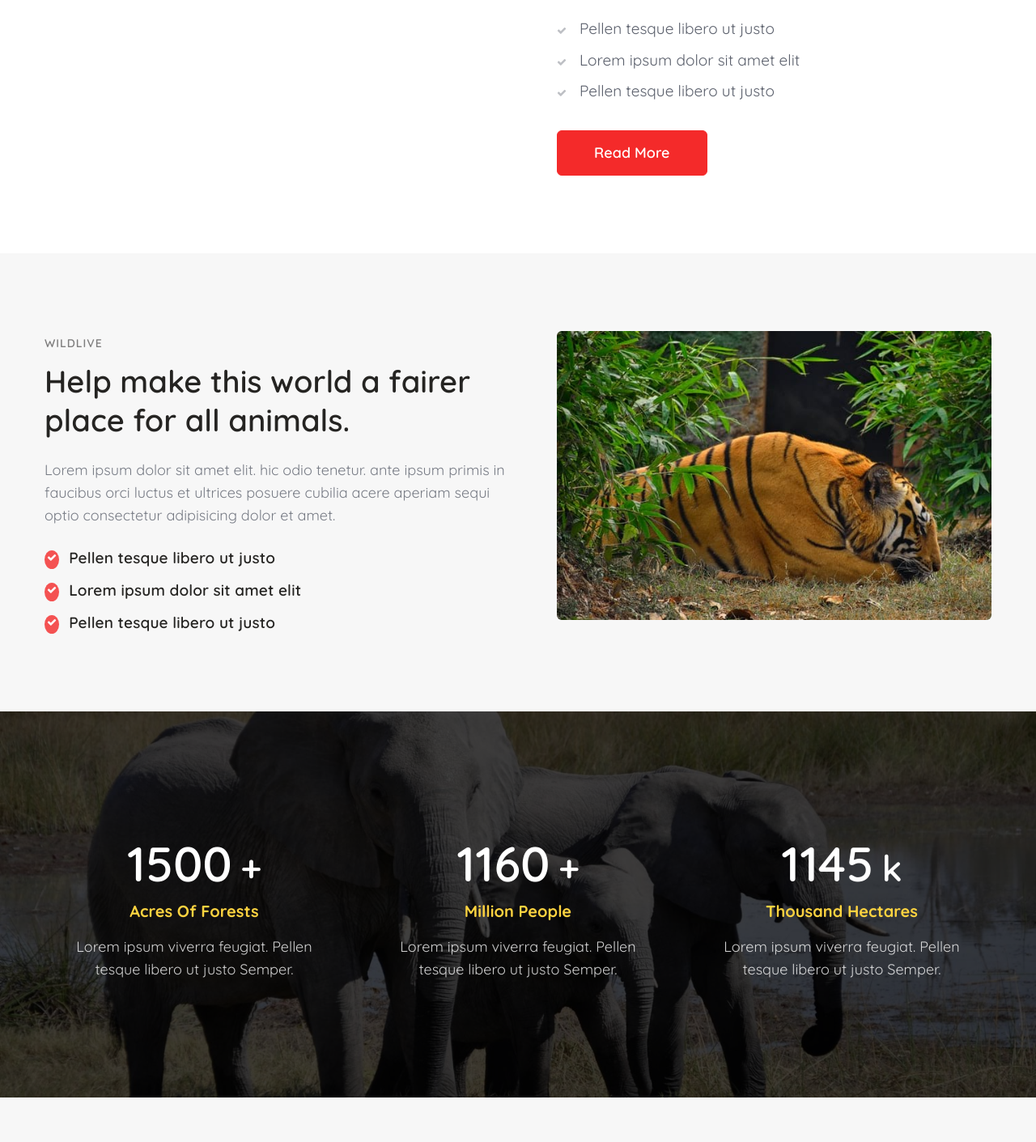
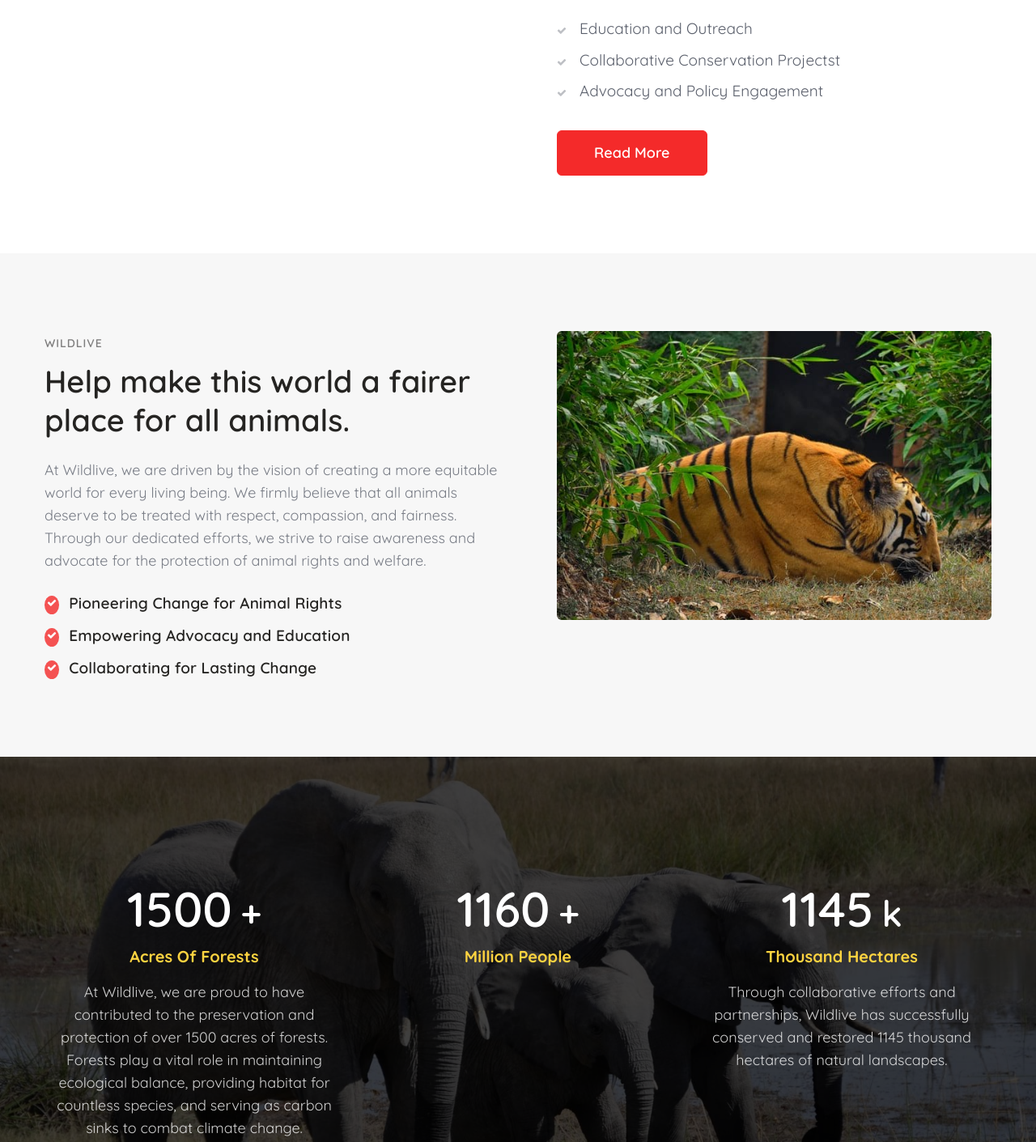
Before and after one commit to Lootera69/Microsoft-Internship, a plain HTML site: page index.html in a window 1280 px wide. Shown: the part 2047-3458 px from the top of the page at 81% size. Drawn offline with Linux system fonts and the light colour scheme.

Commit message:
index.html

```diff
--- a/index.html
+++ b/index.html
@@ -250,9 +250,9 @@
             <p class="mt-3">Lorem ipsum viverra feugiat. Pellen tesque libero ut justo,
               ultrices in ligula. Semper at tempufddfel.</p>
             <ul class="w3l-right-book mt-4">
-              <li><span class="fa fa-check" aria-hidden="true"></span>Pellen tesque libero ut justo</li>
-              <li><span class="fa fa-check" aria-hidden="true"></span>Lorem ipsum dolor sit amet elit</li>
-              <li><span class="fa fa-check" aria-hidden="true"></span>Pellen tesque libero ut justo</li>
+              <li><span class="fa fa-check" aria-hidden="true"></span>Education and Outreach</li>
+              <li><span class="fa fa-check" aria-hidden="true"></span>Collaborative Conservation Projectst</li>
+              <li><span class="fa fa-check" aria-hidden="true"></span>Advocacy and Policy Engagement</li>
             </ul>
             <a href="about.html" class="btn btn-style btn-primary mt-4">Read More</a>
           </div>
@@ -267,13 +267,15 @@
         <div class="col-lg-6 bottom-ab-left align-self">
           <span class="title-subhny mb-2">Wildlive</span>
           <h3 class="title-w3l mb-4">Help make this world a fairer place for all animals.</h3>
-          <p class="">Lorem ipsum dolor sit amet elit. hic odio tenetur. ante ipsum primis in
-            faucibus orci luctus et ultrices posuere cubilia acere aperiam sequi optio consectetur adipisicing
-            dolor et amet. </p>
+          <p class="">At Wildlive, we are driven by the vision of creating a more equitable world for every living being.
+		  We firmly believe that all animals deserve to be treated with respect,
+		  compassion, and fairness. Through our dedicated efforts,
+		  we strive to raise awareness and advocate for the protection of animal
+		  rights and welfare.</p>
           <ul class="cont-4 mt-4">
-            <li><span class="fa fa-check"></span>Pellen tesque libero ut justo</li>
-            <li><span class="fa fa-check"></span>Lorem ipsum dolor sit amet elit</li>
-            <li><span class="fa fa-check"></span>Pellen tesque libero ut justo</li>
+            <li><span class="fa fa-check"></span>Pioneering Change for Animal Rights</li>
+            <li><span class="fa fa-check"></span>Empowering Advocacy and Education</li>
+            <li><span class="fa fa-check"></span>Collaborating for Lasting Change</li>
           </ul>
         </div>
         <div class="col-lg-6 bottom-right-grids pl-lg-5 mt-lg-0 mt-5">
@@ -291,19 +293,23 @@
           <p class="counter">1500 </p>
           <span class="plus">+</span><br>
           <h3>Acres Of Forests</h3>
-          <p class="para-counter">Lorem ipsum viverra feugiat. Pellen tesque libero ut justo Semper.</p>
+          <p class="para-counter">At Wildlive, we are proud to have contributed to the preservation and protection of over 1500 acres of forests.
+		  Forests play a vital role in maintaining ecological balance, providing habitat for countless species,
+		  and serving as carbon sinks to combat climate change. </p>
         </div>
         <div class="col-md-4 col-6 stats_info counter_grid mt-md-0 mt-0">
           <p class="counter">1160</p>
           <span class="plus">+</span><br>
           <h3>Million People</h3>
-          <p class="para-counter">Lorem ipsum viverra feugiat. Pellen tesque libero ut justo Semper.</p>
+          <p class="para-counter"Our message of conservation and sustainable practices has reached and resonated with over 1160 million people worldwide.
+	     Through our website, educational programs, and outreach initiatives.</p>
         </div>
         <div class="col-md-4 col-6 stats_info counter_grid2 mt-md-0 mt-4">
           <p class="counter">1145 </p>
           <span class="plus">k</span><br>
           <h3>Thousand Hectares </h3>
-          <p class="para-counter">Lorem ipsum viverra feugiat. Pellen tesque libero ut justo Semper.</p>
+          <p class="para-counter">Through collaborative efforts and partnerships, Wildlive has successfully conserved
+		  and restored 1145 thousand hectares of natural landscapes.</p>
         </div>
       </div>
     </div>
```
